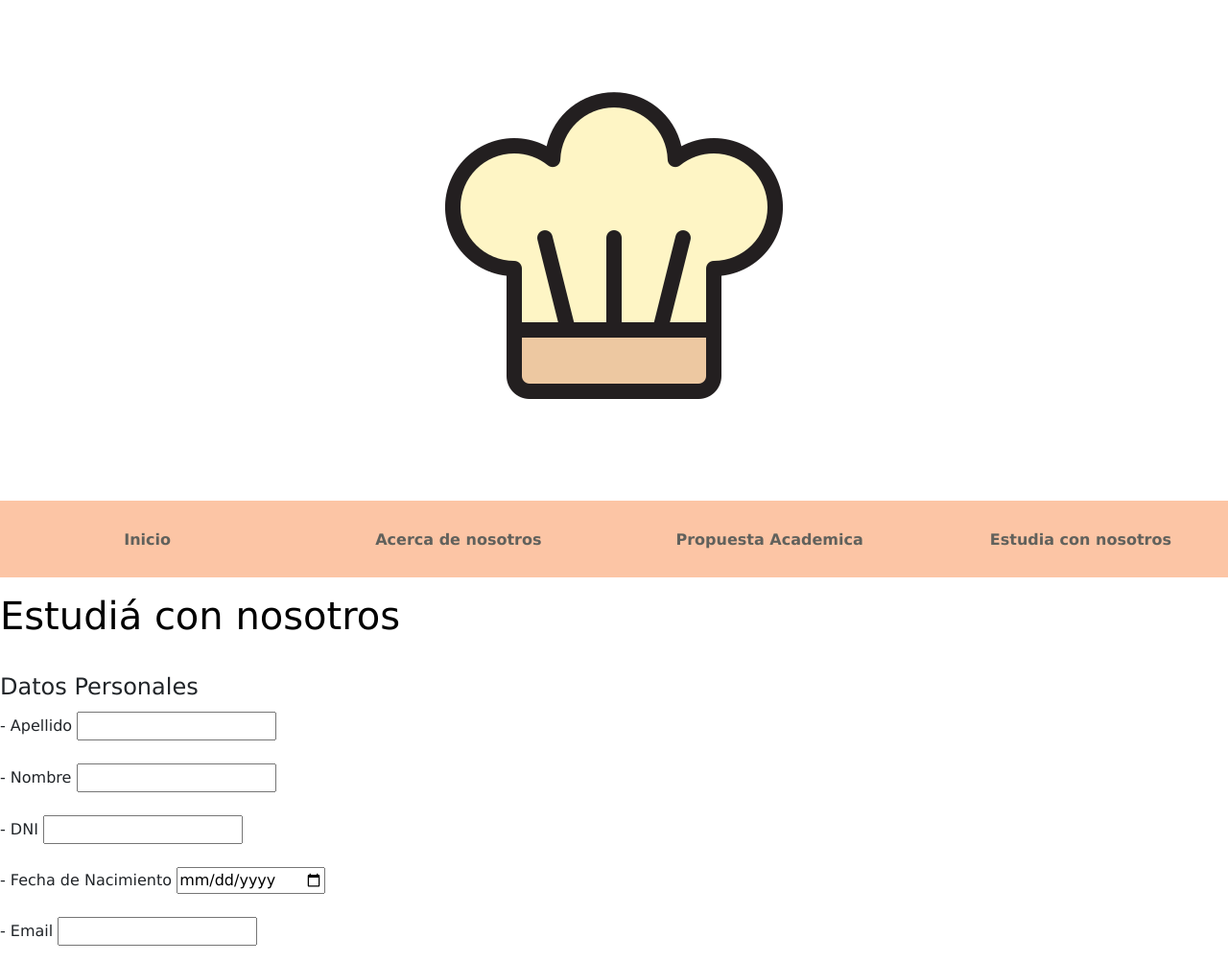
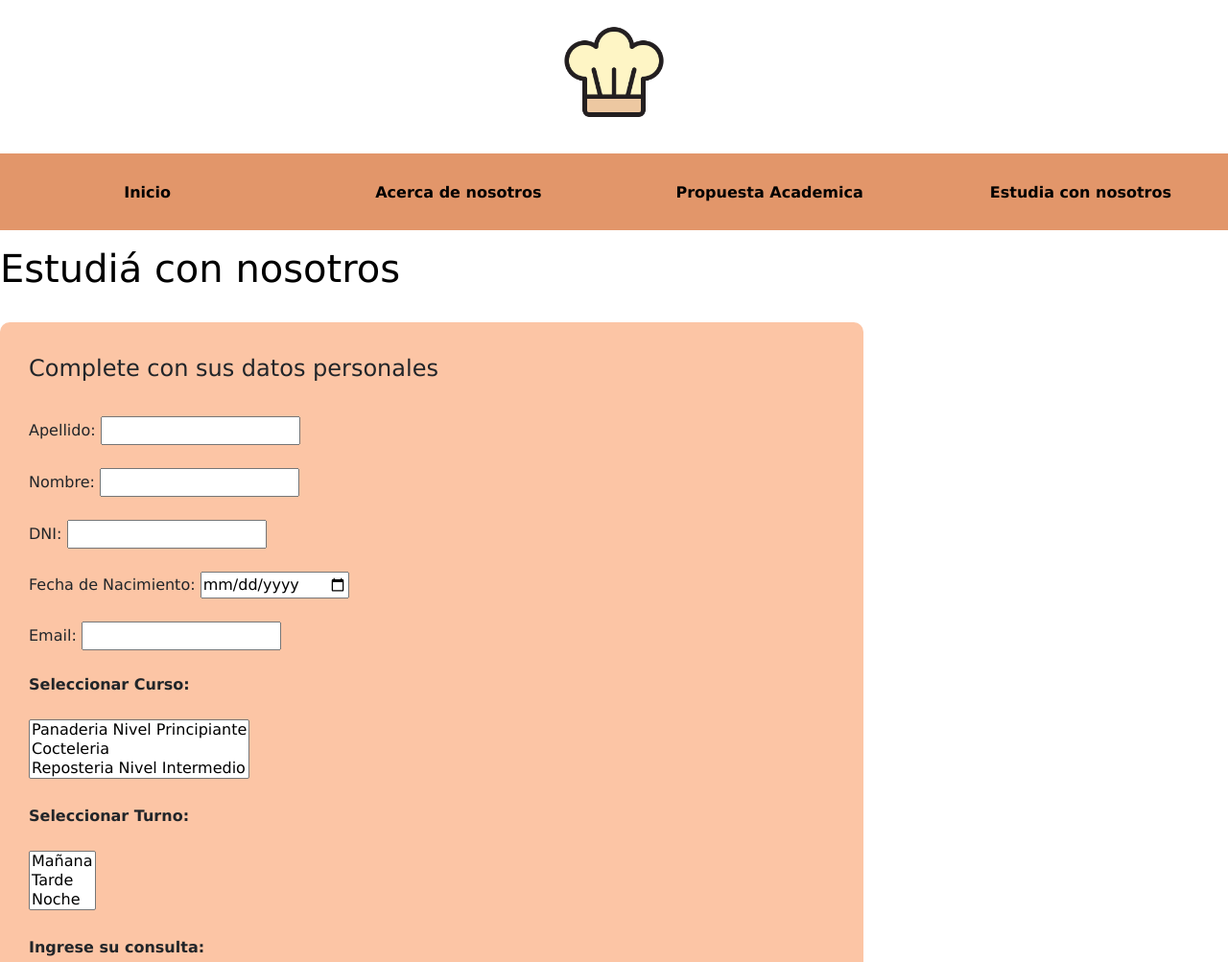
Before and after one commit to Carolina-Riddick/pagina-web-codo-a-codo, a plain HTML site: page pages/estudiaConNosotros.html in a window 1280 px wide. Shown: the top 1003 px of the page at 96% size. Drawn offline with nearby package versions, Linux system fonts and the light colour scheme.

Commit message:
cambios en css y formulario

```diff
--- a/css/style.css
+++ b/css/style.css
@@ -15,14 +15,14 @@ p{
 
 ul.navbar {
     list-style: none;
-    background-color: #FCC5A5;
+    background-color: #e2966a;
     height: 80px ;
     padding-top: 20px ;
 }
 
 ul.navbar a {
     text-decoration: none;
-    color: rgb(97, 97, 92);
+    color: rgb(2, 2, 2);
     font-weight: bold;
 }
 
@@ -33,42 +33,53 @@ ul.navbar li {
     margin-bottom: 10px;
 }
 
-#marca {
-    text-align: center;
-    margin-bottom: 10px;
+form{
+    width: 900px;
+    padding:30px;
+    border-radius:10px;
+    margin-bottom: 20px;
+    background-color:#FCC5A5;
 }
 
+#marca{
+    text-align: center;
+}
+
+#marca img {
+    width: 150px;
+    margin-bottom: 10px;
+    position: static;
+}
 
 #contenido-principal{
-background-color: #e2966a;
+background-color: #FCC5A5;
 color: black;
 float: right;
 padding: 30px;
 margin-bottom: 20px;
 box-sizing: border-box;
+border-radius:10px;
 }
 
 #quienes-somos {
-font-family: 'Segoe UI', Tahoma, Geneva, Verdana, sans-serif;
+font-family: Verdana, Geneva, Tahoma, sans-serif;
 font-size: 16px;
 text-align: justify;
 margin-bottom: 10px;
 }
 
 #nuestra-filosogia{
-    font-family: 'Segoe UI', Tahoma, Geneva, Verdana, sans-serif;
+    font-family: Verdana, Geneva, Tahoma, sans-serif;
     font-size: 16px;
     text-align: justify;
     margin-bottom: 10px;
-
 }
 
-
 #razones{
-    font-family: 'Segoe UI', Tahoma, Geneva, Verdana, sans-serif;
-font-size: 16px;
-text-align: justify;
-margin-bottom: 10px;
+    font-family: Verdana, Geneva, Tahoma, sans-serif;
+    font-size: 16px;
+    text-align: justify;
+    margin-bottom: 10px;
 }
 
 #datos{
@@ -81,15 +92,15 @@ margin-bottom: 10px;
 }
 
 #redes{
-        color: rgb(255, 255, 255);
-        background-color: rgb(0, 0, 0);
-        font-family: 'Segoe UI', Tahoma, Geneva, Verdana, sans-serif;
+    color: rgb(255, 255, 255);
+    background-color: rgb(0, 0, 0);
+    font-family: Verdana, Geneva, Tahoma, sans-serif;
 }
 
 #botonera-footer{
     color: rgb(254, 255, 255);
     background-color: rgb(0, 0, 0);
-    font-family: 'Segoe UI', Tahoma, Geneva, Verdana, sans-serif;
+    font-family: Verdana, Geneva, Tahoma, sans-serif;
     font-size: 16px;
     text-align: justify;
 }
--- a/pages/estudiaConNosotros.html
+++ b/pages/estudiaConNosotros.html
@@ -27,26 +27,26 @@
     <h1>Estudiá con nosotros</h1>
     <br>
     <left>
-    <form action="">
+    <form action="#">
         <fieldset>
-            <legend>Datos Personales</legend>
-        <br>
-        <label for="Apellido">  - Apellido</label>
+            <legend>Complete con sus datos personales</legend>
+        <br><br>
+        <label for="Apellido">Apellido:</label>
         <input type="text" id="Apellido" name="Apellido">
         <br><br>
-        <label for="Nombre">    - Nombre</label>
+        <label for="Nombre">Nombre:</label>
         <input type="text" id="Nombre" name="Nombre">
         <br><br>
-        <label for="DNI">- DNI</label>
+        <label for="DNI">DNI:</label>
         <input type="number" name="DNI" id="DNI">
         <br><br>
-        <label for="fecNac">- Fecha de Nacimiento</label>
+        <label for="fecNac">Fecha de Nacimiento:</label>
         <input type="date" name="fecNac">
         <br><br>
-        <label for="Email">- Email</label>
+        <label for="Email">Email:</label>
         <input type="email" id="Email" name="Email">
         <br><br>
-        <label for="curso"> <b>Seleccionar Curso:</b> </label><br><br>
+        <label for="curso"><b>Seleccionar Curso:</b></label><br><br>
         <select name="curso" id="curso" size="3">
             <option value="1">Panaderia Nivel Principiante</option>
             <br><br>
```
Also changed, not shown: index.html (+1 -1 lines).
